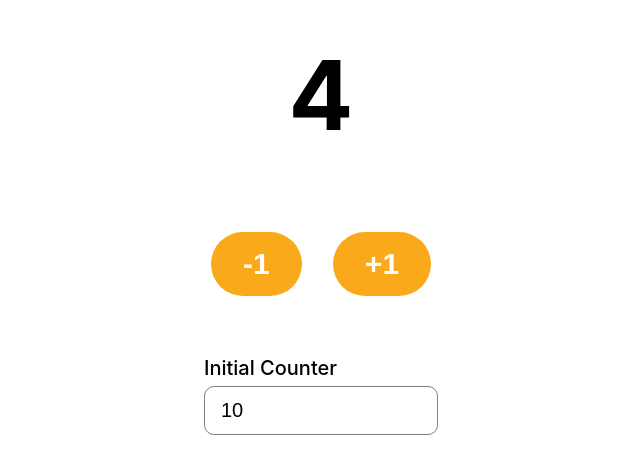
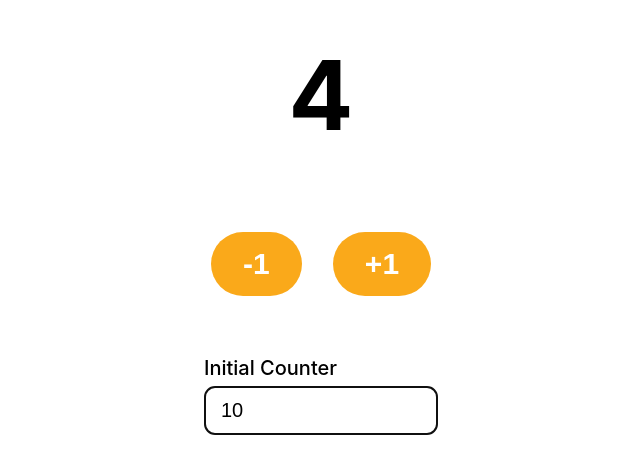
Before and after one commit to Skooldio/skooldio-react-hooks, a React (Create React App) app: page / in a window 1280 px wide. Shown: the part 204-678 px from the top of the page, without its empty margins (319-959 px from the left). Built offline with nearby package versions, Linux system fonts and the light colour scheme.

Commit message:
✨ More Hooks - useRef

```diff
--- a/src/CounterPage.js
+++ b/src/CounterPage.js
@@ -1,4 +1,4 @@
-import { useState, useEffect } from "react";
+import { useState, useEffect, useRef } from "react";
 import { Wrapper, CounterText, Button, Label, Input } from "./Components";
 
 const getInitialCounter = () =>
@@ -10,6 +10,7 @@ export const CounterPage = () => {
   const [initialCounter, setInitialCounter] = useState(0);
   const [counter, setCounter] = useState(0);
   const [loading, setLoading] = useState(false);
+  const inputEl = useRef(null);
 
   useEffect(() => {
     setLoading(true);
@@ -18,6 +19,12 @@ export const CounterPage = () => {
       setInitialCounter(initialCounter);
     });
   }, []);
+
+  useEffect(() => {
+    if (!loading) {
+      inputEl.current.focus();
+    }
+  }, [loading]);
 
   useEffect(() => {
     let id;
@@ -50,6 +57,7 @@ export const CounterPage = () => {
       <Label>
         <span>Initial Counter</span>
         <Input
+          ref={inputEl}
           value={initialCounter}
           onChange={(e) => setInitialCounter(e.target.value)}
         />
```
